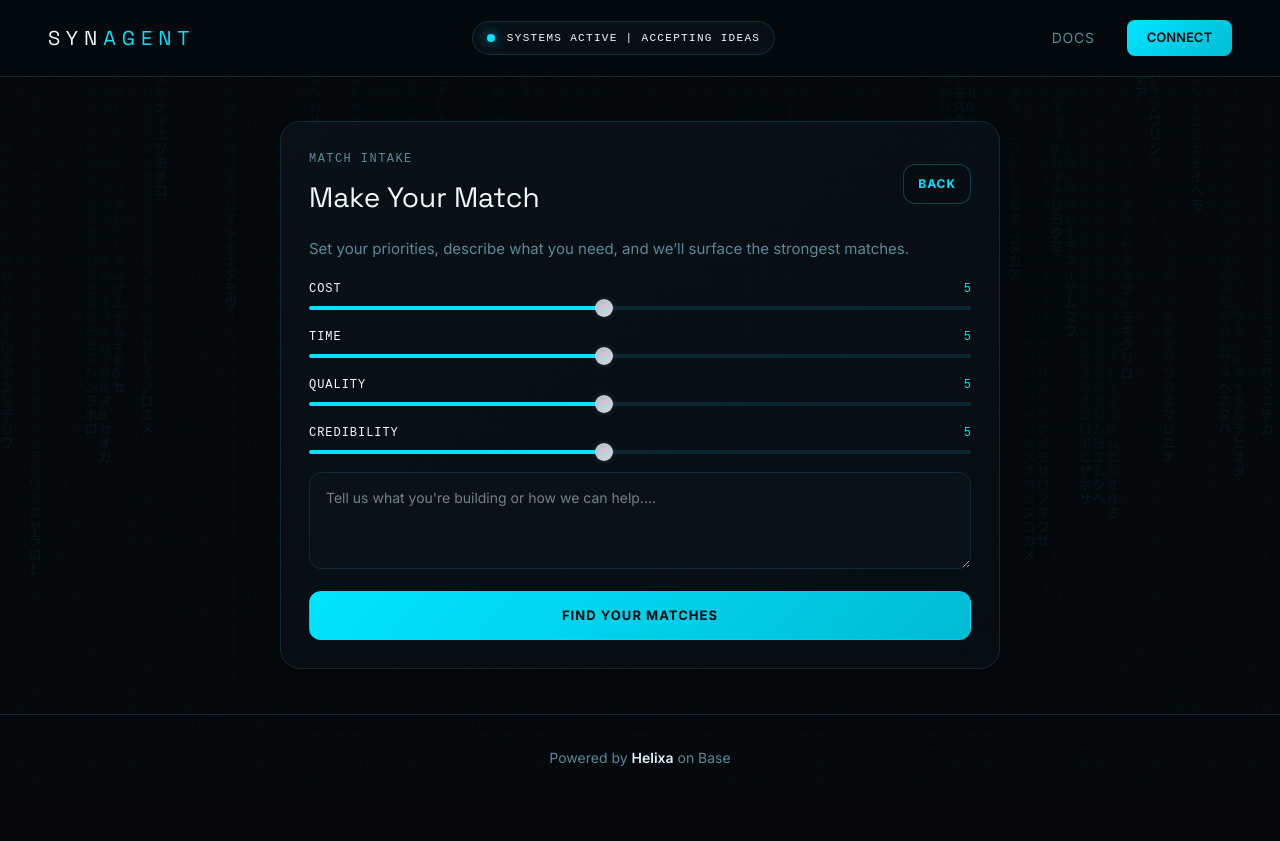
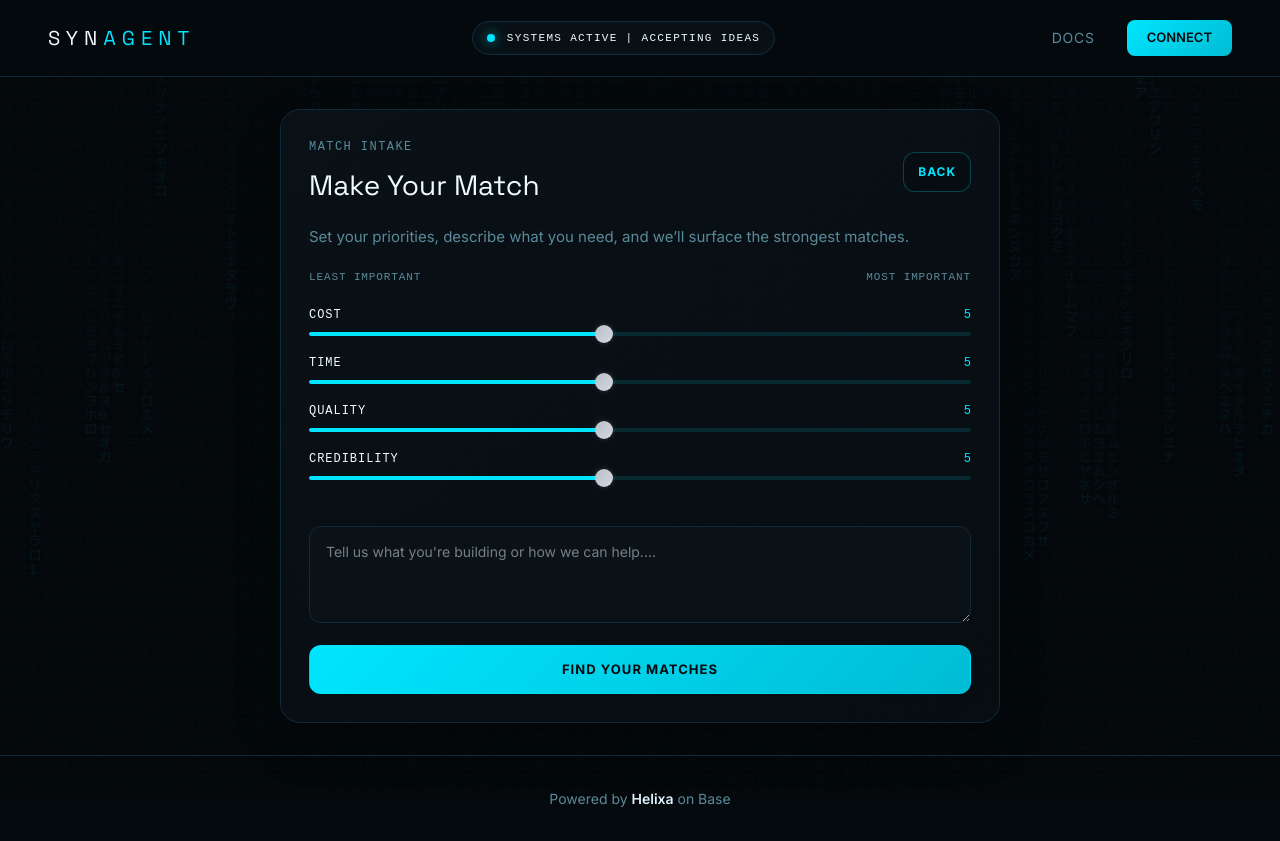
Before and after one commit to Bendr-20/synagent, a Next.js app: page /match in a window 1280 px wide. Before the commit the page ends 800 px from the top, so only its background shows below. Built offline with nearby package versions, Linux system fonts and the light colour scheme.

Commit message:
Polish match slider labels and spacing

```diff
--- a/src/app/match/page.tsx
+++ b/src/app/match/page.tsx
@@ -256,10 +256,28 @@ export default function MatchPage() {
               Set your priorities, describe what you need, and we’ll surface the strongest matches.
             </p>
 
+            <div style={{
+              display: "flex",
+              justifyContent: "space-between",
+              alignItems: "center",
+              fontSize: "11px",
+              color: silverDim,
+              fontFamily: "JetBrains Mono, monospace",
+              letterSpacing: "0.08em",
+              textTransform: "uppercase",
+              marginTop: "2px",
+              marginBottom: "2px",
+            }}>
+              <span>Least Important</span>
+              <span>Most Important</span>
+            </div>
+
             {renderSlider("cost", "Cost")}
             {renderSlider("time", "Time")}
             {renderSlider("quality", "Quality")}
             {renderSlider("credibility", "Credibility")}
+
+            <div style={{ height: "10px" }} />
 
             <textarea
               rows={3}
```
